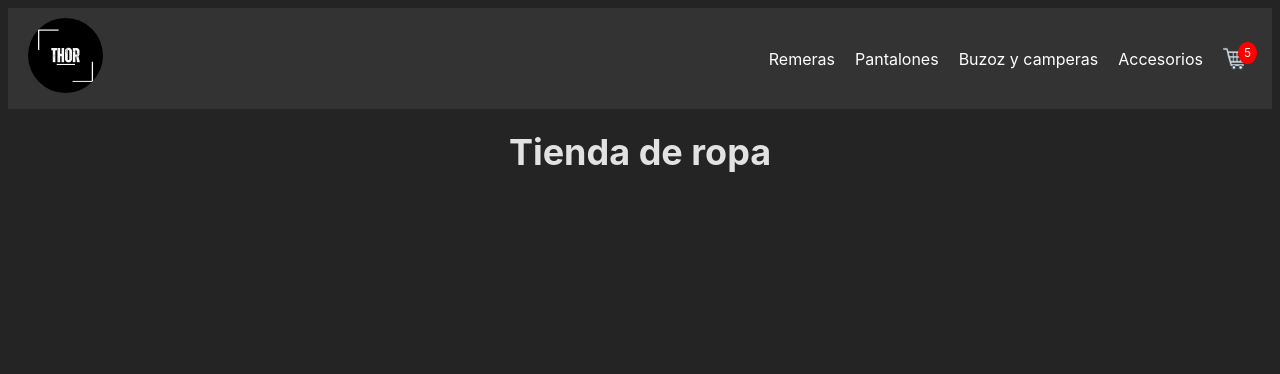
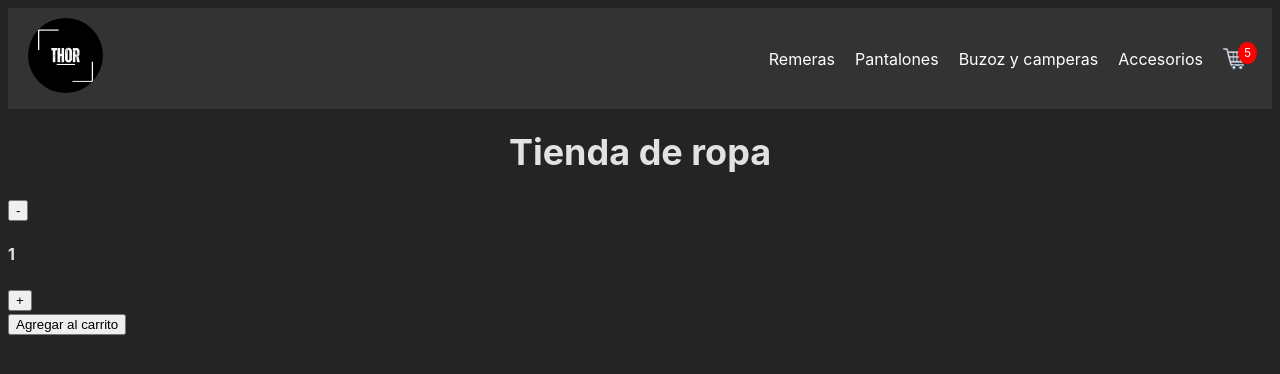
Before and after one commit to PabloAndresGarcia/PreEntrega1-GarciaPablo, a React (Vite) app: page / in a window 1280 px wide. Shown: the top 374 px of the page. Built offline with nearby package versions, Linux system fonts and the light colour scheme.

Commit message:
ItemCount

```diff
--- a/src/App.jsx
+++ b/src/App.jsx
@@ -1,6 +1,7 @@
 import React from 'react';
 import Navbar from './components/NavBar/NavBar';
 import ItemListContainer from './components/ItemListConteiner/ItemListContainer';
+import ItemCount from './components/ItemCount/ItemCount.jsx';
 import './index.css'
 
 const App = () => {
@@ -8,12 +9,12 @@ const App = () => {
     <div>
 
         <Navbar />
-
         <ItemListContainer
       greeting={<div className="content">
       <h1>Tienda de ropa</h1>
     </div>}
       />
+      <ItemCount initial={1} stock={10} onAdd={(quantity) => console.log('Cantidad agregada ', quantity)} />
     </div>
   );
 };
--- /dev/null
+++ b/src/components/ItemCount/ItemCount.jsx
@@ -0,0 +1,35 @@
+import './ItemCount.css'
+import { useState } from 'react'
+
+const ItemCount = ({stock, initial, onAdd}) => {
+    const [quantity, setQuantity] = useState(initial)
+
+    const increment = () =>{
+    if(quantity < stock) {
+        setQuantity(quantity+1)
+        }
+    }
+
+    const decrement = () => {
+        if(quantity > 1) {
+            setQuantity(quantity - 1)
+        }
+    }
+
+    return(
+        <div className='Counter'>
+            <div className='Controls'>
+                <button className='Button' onClick={decrement}>-</button>
+                <h4 className='Number'>{quantity}</h4>
+                <button className='Button' onClick={increment}>+</button>
+            </div>
+            <div>
+                <button className='Button' onClick={() => onAdd(quantity)} disabled={!stock}>
+                    Agregar al carrito
+                </button>
+            </div>
+        </div>
+    )
+}
+
+export default ItemCount
```
Also changed, not shown: src/components/ItemCount/ItemCount.css (added).
